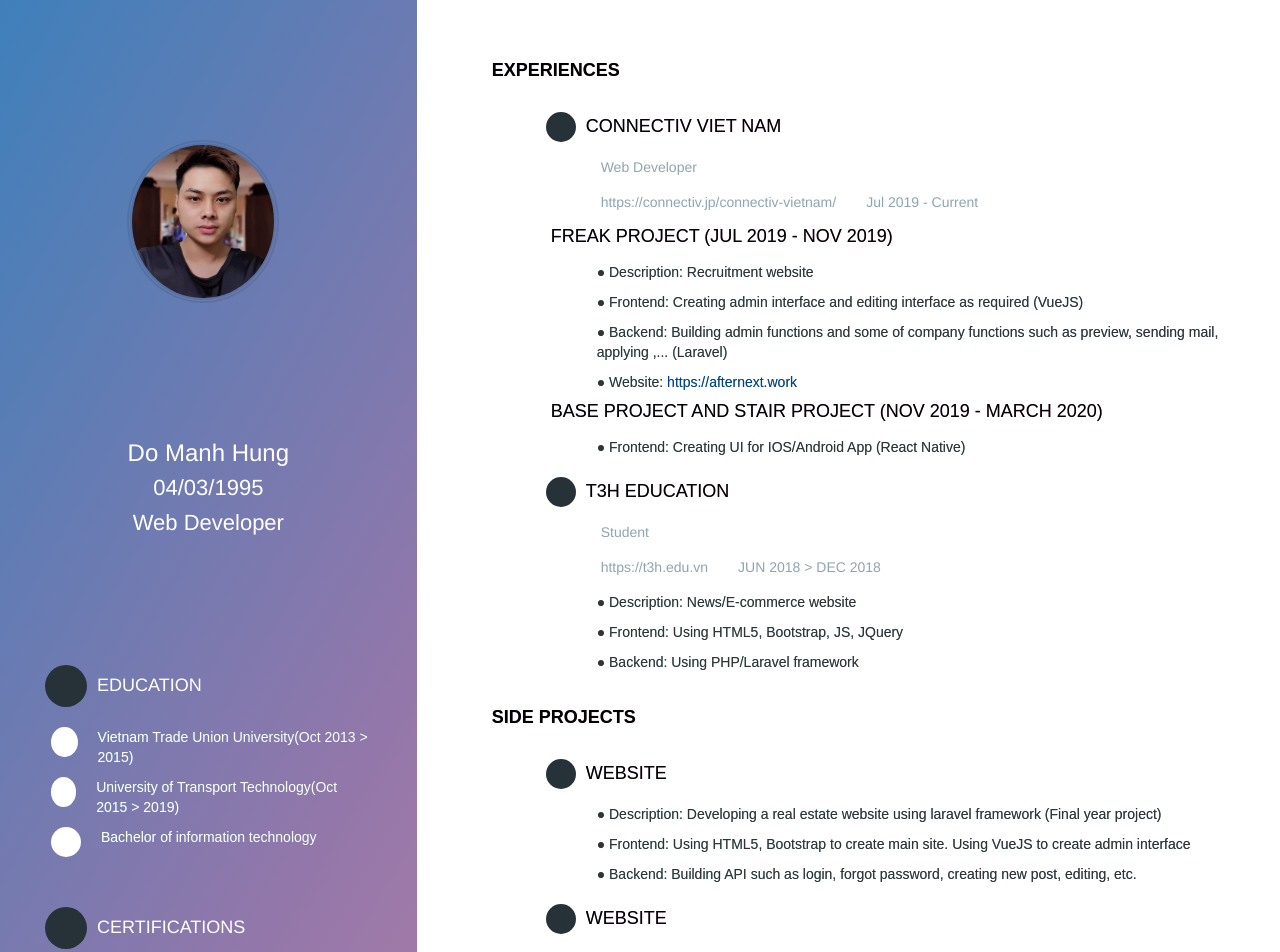
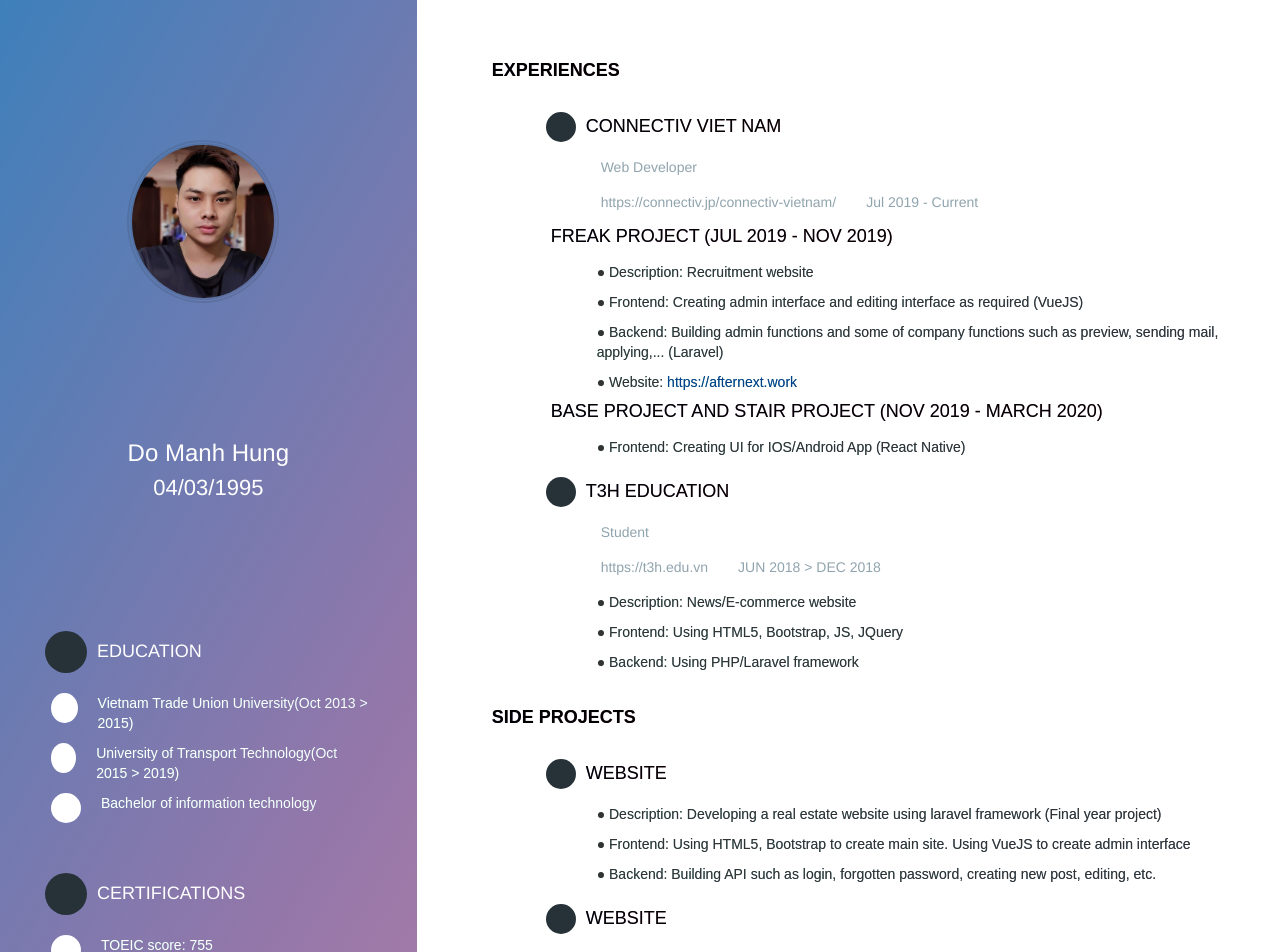
Before and after one commit to hungswifty/HungDoCV, a Vue app: page / in a window 1280 px wide. Shown: the top 952 px of the page. Built offline with nearby package versions, Linux system fonts and the light colour scheme; some icons are missing.

Commit message:
[fix] typo

```diff
--- a/src/App.vue
+++ b/src/App.vue
@@ -36,7 +36,6 @@
           />
           <h2 class="name">Do Manh Hung</h2>
           <h4 class="job">04/03/1995</h4>
-          <h4 class="job">Web Developer</h4>
         </div>
 
         <div class="module">
@@ -275,7 +274,7 @@
                     </li>
                     <li>
                       ● Backend: Building admin functions and some of company
-                      functions such as preview, sending mail, applying ,... (Laravel)
+                      functions such as preview, sending mail, applying,... (Laravel)
                     </li>
                     <li>
                       ● Website:
@@ -353,7 +352,7 @@
                                 Using VueJS to create admin interface
                   </li>
                   <li>
-                    ● Backend: Building API such as login, forgot password, creating new post, editing, etc.
+                    ● Backend: Building API such as login, forgotten password, creating new post, editing, etc.
                   </li>
                 </ul>
               </div>
@@ -1014,6 +1013,9 @@ a {
   .module__title span {
     font-size: 18px;
   }
+  i.fa-star{
+    display: none;
+  }
   body {
     font-size: 14px !important;
   }
```
